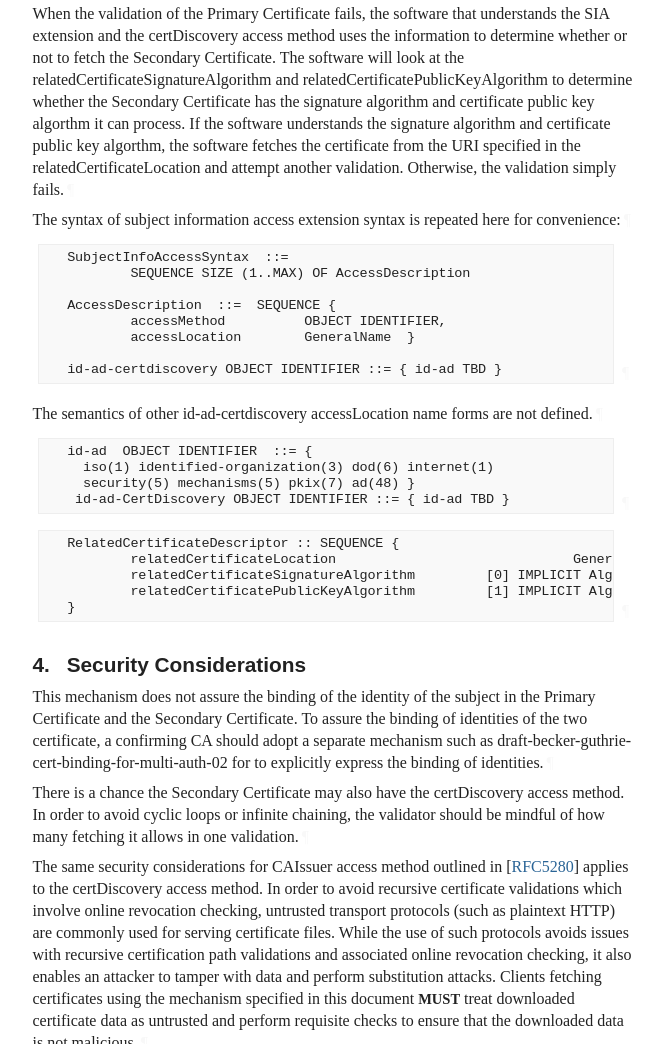
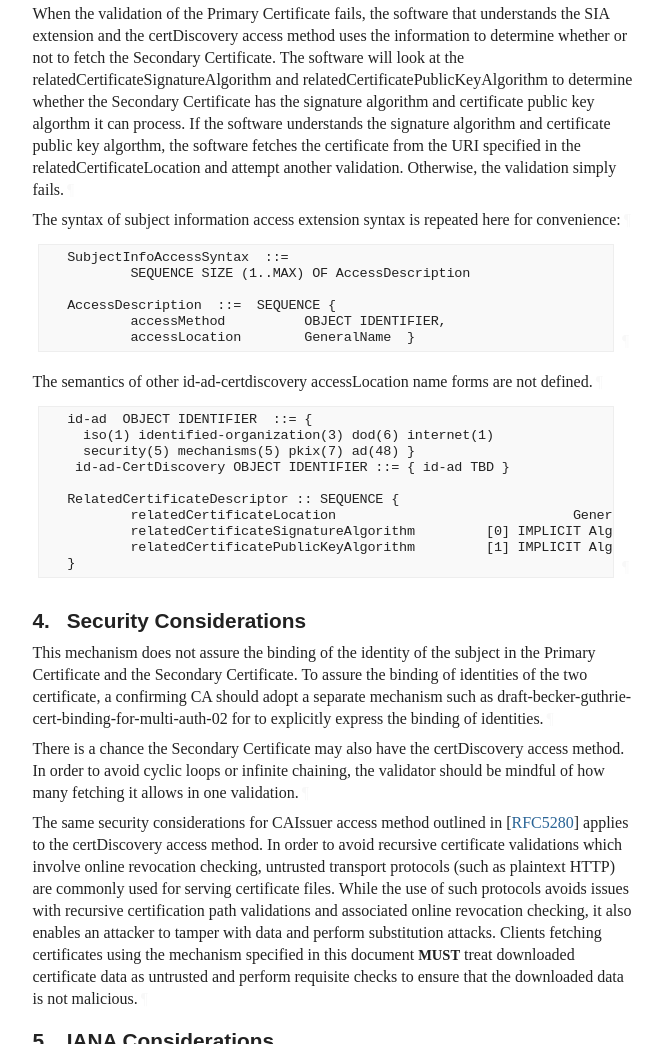
Before and after one commit to tomofumiokubo/certificatediscovery, a plain HTML site: page draft-lamps-okubo-certdiscovery.html in a window 1280 px wide. Shown: the part 3446-4490 px from the top of the page, without its empty margins (92-754 px from the left). Drawn offline with Linux system fonts and the light colour scheme; a web font is replaced by a local one.

Commit message:
Script updating gh-pages from 9196540. [ci skip]

```diff
--- a/draft-lamps-okubo-certdiscovery.html
+++ b/draft-lamps-okubo-certdiscovery.html
@@ -1264,8 +1264,6 @@ The certDiscovery access method has 3 components. The relatedCertificateLocation
    AccessDescription  ::=  SEQUENCE {
            accessMethod          OBJECT IDENTIFIER,
            accessLocation        GeneralName  }
-
-   id-ad-certdiscovery OBJECT IDENTIFIER ::= { id-ad TBD }
 </pre><a href="#section-3-4" class="pilcrow">¶</a>
 </div>
 <p id="section-3-5">The semantics of other id-ad-certdiscovery accessLocation name forms are not defined.<a href="#section-3-5" class="pilcrow">¶</a></p>
@@ -1275,16 +1273,13 @@ The certDiscovery access method has 3 components. The relatedCertificateLocation
      iso(1) identified-organization(3) dod(6) internet(1)
      security(5) mechanisms(5) pkix(7) ad(48) }
     id-ad-CertDiscovery OBJECT IDENTIFIER ::= { id-ad TBD }
-</pre><a href="#section-3-6" class="pilcrow">¶</a>
-</div>
-<div class="alignLeft art-text artwork" id="section-3-7">
-<pre>
+
    RelatedCertificateDescriptor :: SEQUENCE {
            relatedCertificateLocation                              GeneralName,
            relatedCertificateSignatureAlgorithm         [0] IMPLICIT AlgorithmIdentifier OPTIONAL,
            relatedCertificatePublicKeyAlgorithm         [1] IMPLICIT AlgorithmIdentifier OPTIONAL,
    }
-</pre><a href="#section-3-7" class="pilcrow">¶</a>
+</pre><a href="#section-3-6" class="pilcrow">¶</a>
 </div>
 </section>
 </div>
```
Also changed, not shown: draft-lamps-okubo-certdiscovery.txt.
